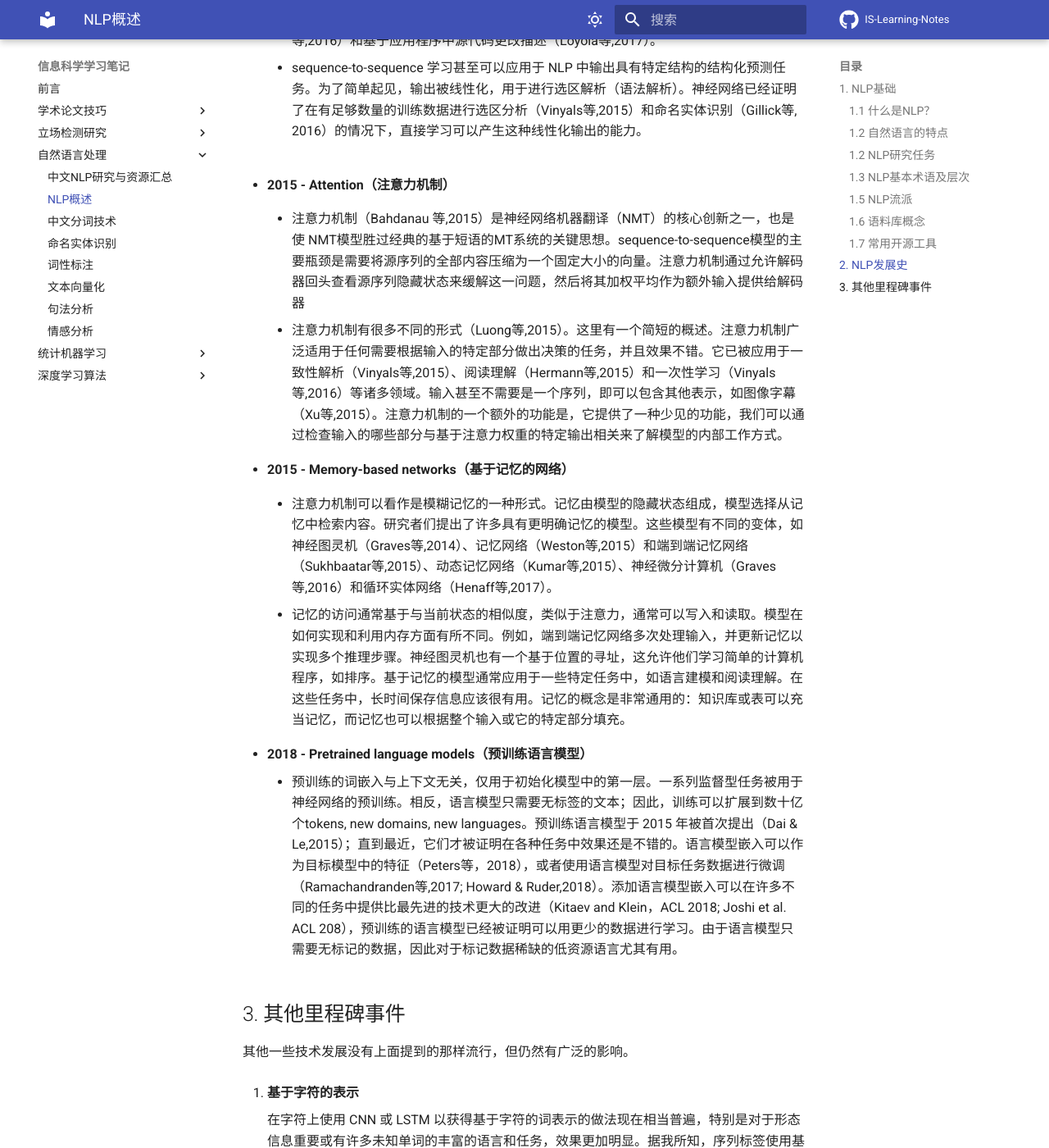
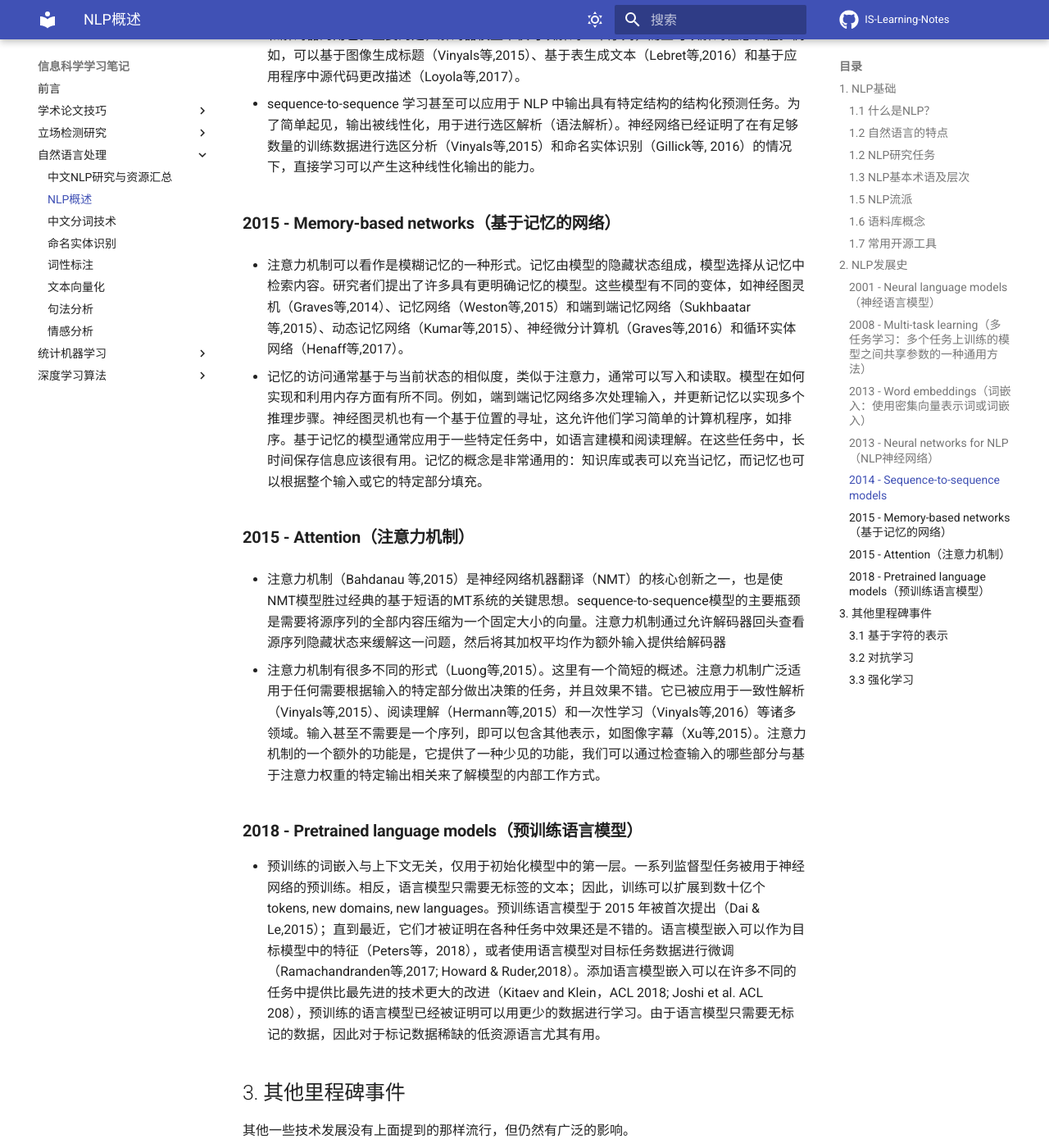
Before and after one commit to junchaoIU/NLP-Learning-Notes, an MkDocs documentation site: the page built from docs/自然语言处理/NLP概述/NLP概述.md, in a window 1280 px wide and 1400 px high, scrolled down 4343 px. Shown: the whole window at 82% size. Built offline with MkDocs 1.6.1 and Material for MkDocs 9.7.7, drawn with Linux system fonts in a browser that asks for light colours; comment, search, counter and statistics services are not loaded; some of the changed text lies outside the part shown.

Commit message:
update NLP inroduction

```diff
--- a/docs/自然语言处理/NLP概述/NLP概述.md
+++ b/docs/自然语言处理/NLP概述/NLP概述.md
@@ -4,162 +4,126 @@
 
 ### 1.1 什么是NLP？
 
-![](resource/image/image_j2ZEvWKN9r8JfM83g1MUbZ.png)
+![](image/image.png "")
 
-*   **自然语言处理**(Natural Language Processing，NLP)是一门融合了计算机科学、人工智能及语言学的交叉学科。这门学科研究的是如何通过机器学习等技术，让计算机学会处理人类语言，乃至实现终极目标--理解人类语言或人工智能，达到人与机器之间进行有效交流。
-
-*   NLP主要可以分为：自然语言处理（理解文本）和自然语言生成（生成文本）
-
+- **自然语言处理**(Natural Language Processing，NLP)是一门融合了计算机科学、人工智能及语言学的交叉学科。这门学科研究的是如何通过机器学习等技术，让计算机学会处理人类语言，乃至实现终极目标--理解人类语言或人工智能，达到人与机器之间进行有效交流。
+- NLP主要可以分为：自然语言处理（理解文本）和自然语言生成（生成文本）
 ### 1.2 自然语言的特点
-
-*   词汇量：丰富
-
-*   非结构化：无规则，变化多
-
-*   歧义性：含有大量歧义，一词多义，多词同义
-
-*   容错性：日常文本含有大量语法错误
-
-*   易变性：容易演化变更出未登录词
-
-*   简略性：往往简洁干练
-
+- 词汇量：丰富
+- 非结构化：无规则，变化多
+- 歧义性：含有大量歧义，一词多义，多词同义
+- 容错性：日常文本含有大量语法错误
+- 易变性：容易演化变更出未登录词
+- 简略性：往往简洁干练
 ### 1.2 NLP研究任务
-
-*   机器翻译
-
-*   情感分析
-
-*   智能问答
-
-*   文摘生成
-
-*   文本分类&#x20;
-
-*   舆论分析
-
-*   知识图谱
-
+- 机器翻译
+- 情感分析
+- 智能问答
+- 文摘生成
+- 文本分类
+- 舆论分析
+- 知识图谱
 ### 1.3 NLP基本术语及层次
 
-1.  语音、图像和文本
+从低到高：
 
-2.  分词、词性标注、命名实体识别
+1. 语音、图像和文本
+2. 分词、词性标注、命名实体识别
+3. 句法分析、指代消解
+4. 信息抽取
+5. 文本分类、文本聚类
+6. 问答系统、自动摘要、机器翻译
+### 1.5 NLP流派
+1. **基于规则的专家系**
+- 规则，指的是由专家手工制定的确定性流程。专家系统要求设计者对所处理的问题具备深入的理解，并且尽量以人力全面考虑所有可能的情况。它最大的弱点是难以拓展。当规则数量增加或者多个专家维护同一个系统时，就容易出现冲突。
 
-3.  句法分析、指代消解
+2. **基于统计的学习方法**
 
-4.  信息抽取
-
-5.  文本分类、文本聚类
-
-6.  问答系统、自动摘要、机器翻译
-
-### 1.5 NLP流派
-
-1.  **基于规则的专家系**
-
-*   规则，指的是由专家手工制定的确定性流程。专家系统要求设计者对所处理的问题具备深入的理解，并且尽量以人力全面考虑所有可能的情况。它最大的弱点是难以拓展。当规则数量增加或者多个专家维护同一个系统时，就容易出现冲突。
-
-2\. **基于统计的学习方法**
-
-*   人们使用统计方法让计算机自动学习语言。所谓“**统计**”，指的是在语料库上进行的统计。所谓“**语料库**”，指的是人工标注的结构化文本。
-
-*   统计学习方法其实是机器学习的别称，而机器学习则是当代实现人工智能的主要途径。
+- 人们使用统计方法让计算机自动学习语言。所谓“**统计**”，指的是在语料库上进行的统计。所谓“**语料库**”，指的是人工标注的结构化文本。
+- 统计学习方法其实是机器学习的别称，而机器学习则是当代实现人工智能的主要途径。
 
 **3. 基于深度学习的大规模模型方法**
 
-*   人们采用深度学习网络自动挖掘大规模的高质量数据中的潜在语义特征，进而学习语言。
-
+- 人们采用深度学习网络自动挖掘大规模的高质量数据中的潜在语义特征，进而学习语言。
 ### 1.6 语料库概念
-
-*   **中文分词语料库**
-
-*   **词性标注语料库**
-
-*   **命名实体识别语料库**
-
-*   **句法分析语料库**
-
-*   **文本分类语料库**
-
-*   **语料库的建设**
-
-    语料库建设指的是构建一份语料库的过程，分为规范制定、人员培训与人工标注这三个阶段。针对不同类型的任务，人们开发出许多标注软件，其中比较成熟的一款是brat，它支持词性标注、命名实体识别和句法分析等任务。
+- **中文分词**语料库
+- **词性标注**语料库
+- **命名实体识别**语料库
+- **句法分析**语料库
+- **文本分类**语料库
+- 语料库的建设
+	语料库建设指的是构建一份语料库的过程，分为规范制定、人员培训与人工标注这三个阶段。针对不同类型的任务，人们开发出许多标注软件，其中比较成熟的一款是brat，它支持词性标注、命名实体识别和句法分析等任务。
 
 ### 1.7 常用开源工具
 
-*   &#x20;HanLP
-
-*   &#x20;LTP
-
-
+-  HanLP
+-  LTP
+-  NLTK
+-  CoreNLP
 
 ## 2. NLP发展史
 
-*   **2001 - Neural language models（神经语言模型）**
+### **2001 - Neural language models（神经语言模型）**
 
-    *   Bengio等人在2001年提出的前馈[神经网络](https://so.csdn.net/so/search?q=神经网络\&spm=1001.2101.3001.7020 "神经网络")&#x20;
+- Bengio等人在2001年提出的前馈[神经网络](https://so.csdn.net/so/search?q=神经网络&spm=1001.2101.3001.7020)
 
-*   **2008 - Multi-task learning（多任务学习：多个任务上训练的模型之间共享参数的一种通用方法）**
+### **2008 - Multi-task learning（多任务学习：多个任务上训练的模型之间共享参数的一种通用方法）**
 
-    *   多任务学习的概念最初由Rich Caruana 在1993年提出，并被应用于道路跟踪和肺炎预测（Caruana,1998）
+- 多任务学习的概念最初由Rich Caruana 在1993年提出，并被应用于道路跟踪和肺炎预测（Caruana,1998）
+- 2008年，Collobert 和 Weston 将多任务学习首次应用于 NLP 的神经网络。在他们的模型中，查询表（或单词嵌入矩阵）在两个接受不同任务训练的模型之间共享
 
-    *   2008年，Collobert 和 Weston 将多任务学习首次应用于 NLP 的神经网络。在他们的模型中，查询表（或单词嵌入矩阵）在两个接受不同任务训练的模型之间共享
+### **2013 - Word embeddings（词嵌入：使用密集向量表示词或词嵌入）**
 
-*   **2013 - Word embeddings（词嵌入：使用密集向量表示词或词嵌入）**
+- Mikolov等人在2013年提出的创新技术是通过去除隐藏层，逼近目标，进而使这些单词嵌入的训练更加高效，虽然这些嵌入在概念上与使用前馈神经网络学习的嵌入在概念上没有区别，但是在一个非常大的语料库上训练之后，它们就能够捕获诸如性别、动词时态和国家-首都关系等单词之间的特定关系
 
-    *   Mikolov等人在2013年提出的创新技术是通过去除隐藏层，逼近目标，进而使这些单词嵌入的训练更加高效，虽然这些嵌入在概念上与使用前馈神经网络学习的嵌入在概念上没有区别，但是在一个非常大的语料库上训练之后，它们就能够捕获诸如性别、动词时态和国家-首都关系等单词之间的特定关系
+### **2013 - Neural networks for NLP（NLP神经网络）**
 
-*   **2013 - Neural networks for NLP（NLP神经网络）**
+- 2013 年和 2014 年是 NLP 问题开始引入神经网络模型的时期。使用最广泛的三种主要的神经网络是：循环神经网络、卷积神经网络和递归神经网络。
 
-    *   2013 年和 2014 年是 NLP 问题开始引入神经网络模型的时期。使用最广泛的三种主要的神经网络是：循环神经网络、卷积神经网络和递归神经网络。
+- **循环神经网络（RNNs）** 循环神经网络是处理 NLP 中普遍存在的动态输入序列的一个最佳的技术方案。Vanilla RNNs （Elman,1990）很快被经典的长-短期记忆网络（Hochreiter & Schmidhuber,1997）所取代，它被证明对消失和爆炸梯度问题更有弹性。在 2013 年之前，RNN 仍被认为很难训练，双向 LSTM（Graves等,2013）
 
-    *   **循环神经网络（RNNs）** 循环神经网络是处理 NLP 中普遍存在的动态输入序列的一个最佳的技术方案。Vanilla RNNs （Elman,1990）很快被经典的长-短期记忆网络（Hochreiter & Schmidhuber,1997）所取代，它被证明对消失和爆炸梯度问题更有弹性。在 2013 年之前，RNN 仍被认为很难训练，双向 LSTM（Graves等,2013）
+- **卷积神经网络（CNNs）** 卷积神经网络本来是广泛应用于计算机视觉领域的技术，现在也开始应用于语言（Kalchbrenner等,2014；Kim等,2014）。文本的卷积神经网络只在两个维度上工作，其中滤波器（卷积核）只需要沿着时间维度移动。卷积神经网络的一个优点是它们比 RNN 更可并行化，因为其在每个时间步长的状态只依赖于本地上下文（通过卷积运算），而不是像 RNN 那样依赖过去所有的状态。使用膨胀卷积，可以扩大 CNN 的感受野，使网络有能力捕获更长的上下文（Kalchbrenner等,2016）。CNN 和 LSTM 可以组合和叠加（Wang等,2016），卷积也可以用来加速 LSTM（Bradbury等, 2017）。
 
-    *   **卷积神经网络（CNNs）** 卷积神经网络本来是广泛应用于计算机视觉领域的技术，现在也开始应用于语言（Kalchbrenner等,2014；Kim等,2014）。文本的卷积神经网络只在两个维度上工作，其中滤波器（卷积核）只需要沿着时间维度移动。卷积神经网络的一个优点是它们比 RNN 更可并行化，因为其在每个时间步长的状态只依赖于本地上下文（通过卷积运算），而不是像 RNN 那样依赖过去所有的状态。使用膨胀卷积，可以扩大 CNN 的感受野，使网络有能力捕获更长的上下文（Kalchbrenner等,2016）。CNN 和 LSTM 可以组合和叠加（Wang等,2016），卷积也可以用来加速 LSTM（Bradbury等, 2017）。
+- **语法树思想** 递归神经网络 RNN 和 CNN 都将语言视为一个序列。然而，从语言学的角度来看，语言本质上是层次化的：单词被组合成高阶短语和从句，这些短语和从句本身可以根据一组生产规则递归地组合。将句子视为树而不是序列的语言学启发思想产生了递归神经网络（Socher 等人， 2013）。递归神经网络从下到上构建序列的表示，这一点不同于从左到右或从右到左处理句子的 RNN。在树的每个节点上，通过组合子节点的结果来计算新的结果。由于树也可以被视为在 RNN 上强加不同的处理顺序，所以 LSTM 自然地也被扩展到树上（Tai等,2015）。RNN 和 LSTM 可以扩展到使用层次结构。单词嵌入不仅可以在本地学习，还可以在语法语境中学习（Levy & Goldberg等,2014）；语言模型可以基于句法堆栈生成单词（Dyer等,2016）；图卷积神经网络可以基于树结构运行（Bastings等,2017）。
 
-    *   **语法树思想** 递归神经网络 RNN 和 CNN 都将语言视为一个序列。然而，从语言学的角度来看，语言本质上是层次化的：单词被组合成高阶短语和从句，这些短语和从句本身可以根据一组生产规则递归地组合。将句子视为树而不是序列的语言学启发思想产生了递归神经网络（Socher 等人， 2013）。递归神经网络从下到上构建序列的表示，这一点不同于从左到右或从右到左处理句子的 RNN。在树的每个节点上，通过组合子节点的结果来计算新的结果。由于树也可以被视为在 RNN 上强加不同的处理顺序，所以 LSTM 自然地也被扩展到树上（Tai等,2015）。RNN 和 LSTM 可以扩展到使用层次结构。单词嵌入不仅可以在本地学习，还可以在语法语境中学习（Levy & Goldberg等,2014）；语言模型可以基于句法堆栈生成单词（Dyer等,2016）；图卷积神经网络可以基于树结构运行（Bastings等,2017）。
+### **2014 - Sequence-to-sequence models**
 
-*   **2014 - Sequence-to-sequence models**
+- 2014 年，Sutskever 等人提出了 sequence-to-sequence 模型。这是一个使用神经网络将一个序列映射到另一个序列的通用框架。在该框架中，编码器神经网络逐符号处理一个句子，并将其压缩为一个向量表示；然后，一个**解码器神经网络**根据编码器状态逐符号输出预测值，并将之前预测的符号作为每一步的输入
 
-    *   2014 年，Sutskever 等人提出了 sequence-to-sequence 模型。这是一个使用神经网络将一个序列映射到另一个序列的通用框架。在该框架中，编码器神经网络逐符号处理一个句子，并将其压缩为一个向量表示；然后，一个**解码器神经网络**根据编码器状态逐符号输出预测值，并将之前预测的符号作为每一步的输入
+- 机器翻译是对这个框架比较成功的应用。2016 年，谷歌宣布将开始用神经 MT 模型取代基于单片短语的 MT 模型（Wu等,2016）。根据 Jeff Dean 的说法，这意味着用 500 行神经网络模型替换 50 万行基于短语的MT代码。
 
-    *   机器翻译是对这个框架比较成功的应用。2016 年，谷歌宣布将开始用神经 MT 模型取代基于单片短语的 MT 模型（Wu等,2016）。根据 Jeff Dean 的说法，这意味着用 500 行神经网络模型替换 50 万行基于短语的MT代码。
+- 由于其灵活性，这个框架现在是自然语言生成任务的首选框架，其中不同的模型承担了编码器和解码器的角色。重要的是，解码器模型不仅可以解码一个序列，而且可以解码任意表征。例如，可以基于图像生成标题（Vinyals等,2015）、基于表生成文本（Lebret等,2016）和基于应用程序中源代码更改描述（Loyola等,2017）。
 
-    *   由于其灵活性，这个框架现在是自然语言生成任务的首选框架，其中不同的模型承担了编码器和解码器的角色。重要的是，解码器模型不仅可以解码一个序列，而且可以解码任意表征。例如，可以基于图像生成标题（Vinyals等,2015）、基于表生成文本（Lebret等,2016）和基于应用程序中源代码更改描述（Loyola等,2017）。
+- sequence-to-sequence 学习甚至可以应用于 NLP 中输出具有特定结构的结构化预测任务。为了简单起见，输出被线性化，用于进行选区解析（语法解析）。神经网络已经证明了在有足够数量的训练数据进行选区分析（Vinyals等,2015）和命名实体识别（Gillick等, 2016）的情况下，直接学习可以产生这种线性化输出的能力。
 
-    *   sequence-to-sequence 学习甚至可以应用于 NLP 中输出具有特定结构的结构化预测任务。为了简单起见，输出被线性化，用于进行选区解析（语法解析）。神经网络已经证明了在有足够数量的训练数据进行选区分析（Vinyals等,2015）和命名实体识别（Gillick等, 2016）的情况下，直接学习可以产生这种线性化输出的能力。
+### **2015 - Memory-based networks（基于记忆的网络）**
 
-<!---->
+- 注意力机制可以看作是模糊记忆的一种形式。记忆由模型的隐藏状态组成，模型选择从记忆中检索内容。研究者们提出了许多具有更明确记忆的模型。这些模型有不同的变体，如神经图灵机（Graves等,2014）、记忆网络（Weston等,2015）和端到端记忆网络（Sukhbaatar等,2015）、动态记忆网络（Kumar等,2015）、神经微分计算机（Graves等,2016）和循环实体网络（Henaff等,2017）。
 
-*   **2015 - Attention（注意力机制）**
+- 记忆的访问通常基于与当前状态的相似度，类似于注意力，通常可以写入和读取。模型在如何实现和利用内存方面有所不同。例如，端到端记忆网络多次处理输入，并更新记忆以实现多个推理步骤。神经图灵机也有一个基于位置的寻址，这允许他们学习简单的计算机程序，如排序。基于记忆的模型通常应用于一些特定任务中，如语言建模和阅读理解。在这些任务中，长时间保存信息应该很有用。记忆的概念是非常通用的：知识库或表可以充当记忆，而记忆也可以根据整个输入或它的特定部分填充。
 
-    *   注意力机制（Bahdanau 等,2015）是神经网络机器翻译（NMT）的核心创新之一，也是使 NMT模型胜过经典的基于短语的MT系统的关键思想。sequence-to-sequence模型的主要瓶颈是需要将源序列的全部内容压缩为一个固定大小的向量。注意力机制通过允许解码器回头查看源序列隐藏状态来缓解这一问题，然后将其加权平均作为额外输入提供给解码器
+### **2015 - Attention（注意力机制）**
 
-    *   注意力机制有很多不同的形式（Luong等,2015）。这里有一个简短的概述。注意力机制广泛适用于任何需要根据输入的特定部分做出决策的任务，并且效果不错。它已被应用于一致性解析（Vinyals等,2015）、阅读理解（Hermann等,2015）和一次性学习（Vinyals等,2016）等诸多领域。输入甚至不需要是一个序列，即可以包含其他表示，如图像字幕（Xu等,2015）。注意力机制的一个额外的功能是，它提供了一种少见的功能，我们可以通过检查输入的哪些部分与基于注意力权重的特定输出相关来了解模型的内部工作方式。
+- 注意力机制（Bahdanau 等,2015）是神经网络机器翻译（NMT）的核心创新之一，也是使 NMT模型胜过经典的基于短语的MT系统的关键思想。sequence-to-sequence模型的主要瓶颈是需要将源序列的全部内容压缩为一个固定大小的向量。注意力机制通过允许解码器回头查看源序列隐藏状态来缓解这一问题，然后将其加权平均作为额外输入提供给解码器
 
-*   **2015 - Memory-based networks（基于记忆的网络）**
+- 注意力机制有很多不同的形式（Luong等,2015）。这里有一个简短的概述。注意力机制广泛适用于任何需要根据输入的特定部分做出决策的任务，并且效果不错。它已被应用于一致性解析（Vinyals等,2015）、阅读理解（Hermann等,2015）和一次性学习（Vinyals等,2016）等诸多领域。输入甚至不需要是一个序列，即可以包含其他表示，如图像字幕（Xu等,2015）。注意力机制的一个额外的功能是，它提供了一种少见的功能，我们可以通过检查输入的哪些部分与基于注意力权重的特定输出相关来了解模型的内部工作方式。
 
-    *   注意力机制可以看作是模糊记忆的一种形式。记忆由模型的隐藏状态组成，模型选择从记忆中检索内容。研究者们提出了许多具有更明确记忆的模型。这些模型有不同的变体，如神经图灵机（Graves等,2014）、记忆网络（Weston等,2015）和端到端记忆网络（Sukhbaatar等,2015）、动态记忆网络（Kumar等,2015）、神经微分计算机（Graves等,2016）和循环实体网络（Henaff等,2017）。
+### **2018 - Pretrained language models（预训练语言模型）**
 
-    *   记忆的访问通常基于与当前状态的相似度，类似于注意力，通常可以写入和读取。模型在如何实现和利用内存方面有所不同。例如，端到端记忆网络多次处理输入，并更新记忆以实现多个推理步骤。神经图灵机也有一个基于位置的寻址，这允许他们学习简单的计算机程序，如排序。基于记忆的模型通常应用于一些特定任务中，如语言建模和阅读理解。在这些任务中，长时间保存信息应该很有用。记忆的概念是非常通用的：知识库或表可以充当记忆，而记忆也可以根据整个输入或它的特定部分填充。
-
-*   **2018 - Pretrained language models（预训练语言模型）**
-
-    *   预训练的词嵌入与上下文无关，仅用于初始化模型中的第一层。一系列监督型任务被用于神经网络的预训练。相反，语言模型只需要无标签的文本；因此，训练可以扩展到数十亿个tokens, new domains, new languages。预训练语言模型于 2015 年被首次提出（Dai & Le,2015）；直到最近，它们才被证明在各种任务中效果还是不错的。语言模型嵌入可以作为目标模型中的特征（Peters等，2018），或者使用语言模型对目标任务数据进行微调（Ramachandranden等,2017; Howard & Ruder,2018）。添加语言模型嵌入可以在许多不同的任务中提供比最先进的技术更大的改进（Kitaev and Klein，ACL 2018; Joshi et al. ACL 208），预训练的语言模型已经被证明可以用更少的数据进行学习。由于语言模型只需要无标记的数据，因此对于标记数据稀缺的低资源语言尤其有用。
+- 预训练的词嵌入与上下文无关，仅用于初始化模型中的第一层。一系列监督型任务被用于神经网络的预训练。相反，语言模型只需要无标签的文本；因此，训练可以扩展到数十亿个tokens, new domains, new languages。预训练语言模型于 2015 年被首次提出（Dai & Le,2015）；直到最近，它们才被证明在各种任务中效果还是不错的。语言模型嵌入可以作为目标模型中的特征（Peters等，2018），或者使用语言模型对目标任务数据进行微调（Ramachandranden等,2017; Howard & Ruder,2018）。添加语言模型嵌入可以在许多不同的任务中提供比最先进的技术更大的改进（Kitaev and Klein，ACL 2018; Joshi et al. ACL 208），预训练的语言模型已经被证明可以用更少的数据进行学习。由于语言模型只需要无标记的数据，因此对于标记数据稀缺的低资源语言尤其有用。
 
 ## 3. 其他里程碑事件
 
 其他一些技术发展没有上面提到的那样流行，但仍然有广泛的影响。
 
-1.  **基于字符的表示**
+### 3.1 **基于字符的表示**
 
-    在字符上使用 CNN 或 LSTM 以获得基于字符的词表示的做法现在相当普遍，特别是对于形态信息重要或有许多未知单词的丰富的语言和任务，效果更加明显。据我所知，序列标签使用基于字符的表示（Lample 等人，2016；普兰克等人，2016），可以减轻在计算成本增加的情况下必须处理固定词汇表的需要，并支持完全基于字符的 NMT （Ling 等人， 2016；Lee 等人，2017）。&#x20;
+在字符上使用 CNN 或 LSTM 以获得基于字符的词表示的做法现在相当普遍，特别是对于形态信息重要或有许多未知单词的丰富的语言和任务，效果更加明显。据我所知，序列标签使用基于字符的表示（Lample 等人，2016；普兰克等人，2016），可以减轻在计算成本增加的情况下必须处理固定词汇表的需要，并支持完全基于字符的 NMT （Ling 等人， 2016；Lee 等人，2017）。
 
-2.  **对抗学习**
+### 3.2 **对抗学习**
 
-    对抗学习方法已经在 ML 领域掀起了风暴，在 NLP 中也有不同形式的应用。对抗性的例子越来越被广泛使用，它不仅是作为一种工具来探究模型和理解它们的失败案例，而且也使自身更加鲁棒（Jia & Liang， 2017）。（虚拟）对抗性训练，即最坏情况扰动（Miyato 等人，2017）和领域对抗性损失（Ganin 等人， 2016；Kim 等人，2017），同样可以使模型更加鲁棒。生成对抗网络（GANs）对于自然语言生成还不是很有效（Semeniuta 等人， 2018），但在匹配分布时很有用（Conneau 等人， 2018）。
+对抗学习方法已经在 ML 领域掀起了风暴，在 NLP 中也有不同形式的应用。对抗性的例子越来越被广泛使用，它不仅是作为一种工具来探究模型和理解它们的失败案例，而且也使自身更加鲁棒（Jia & Liang， 2017）。（虚拟）对抗性训练，即最坏情况扰动（Miyato 等人，2017）和领域对抗性损失（Ganin 等人， 2016；Kim 等人，2017），同样可以使模型更加鲁棒。生成对抗网络（GANs）对于自然语言生成还不是很有效（Semeniuta 等人， 2018），但在匹配分布时很有用（Conneau 等人， 2018）。
 
-3.  **强化学习**
+### 3.3 **强化学习**
 
-    强化学习已被证明对具有时间依赖性的任务有效，例如在训练期间选择数据（Fang 等人， 2017；Wu 等人， 2018）和建模对话（Liu 等人， 2018）。RL 对于直接优化不可微的末端度量（如 ROUGE 或 BLEU）也有效，反而在汇总中优化替代损失（如交叉熵）（Paulus 等人， 2018；Celikyilmaz 等人，2018）和机器翻译场景效果就不明显了（Ranzato 等人，2016）。类似地，逆向强化学习在过于复杂而无法指定数据的情况下也很有用，比看图说话任务（Wang 等人， 2018）。
+强化学习已被证明对具有时间依赖性的任务有效，例如在训练期间选择数据（Fang 等人， 2017；Wu 等人， 2018）和建模对话（Liu 等人， 2018）。RL 对于直接优化不可微的末端度量（如 ROUGE 或 BLEU）也有效，反而在汇总中优化替代损失（如交叉熵）（Paulus 等人， 2018；Celikyilmaz 等人，2018）和机器翻译场景效果就不明显了（Ranzato 等人，2016）。类似地，逆向强化学习在过于复杂而无法指定数据的情况下也很有用，比看图说话任务（Wang 等人， 2018）。
```
Also changed, not shown: docs/自然语言处理/NLP概述/image/image.png (renamed from docs/自然语言处理/NLP概述/resource/image/image_j2ZEvWKN9r8JfM83g1MUbZ.png).
